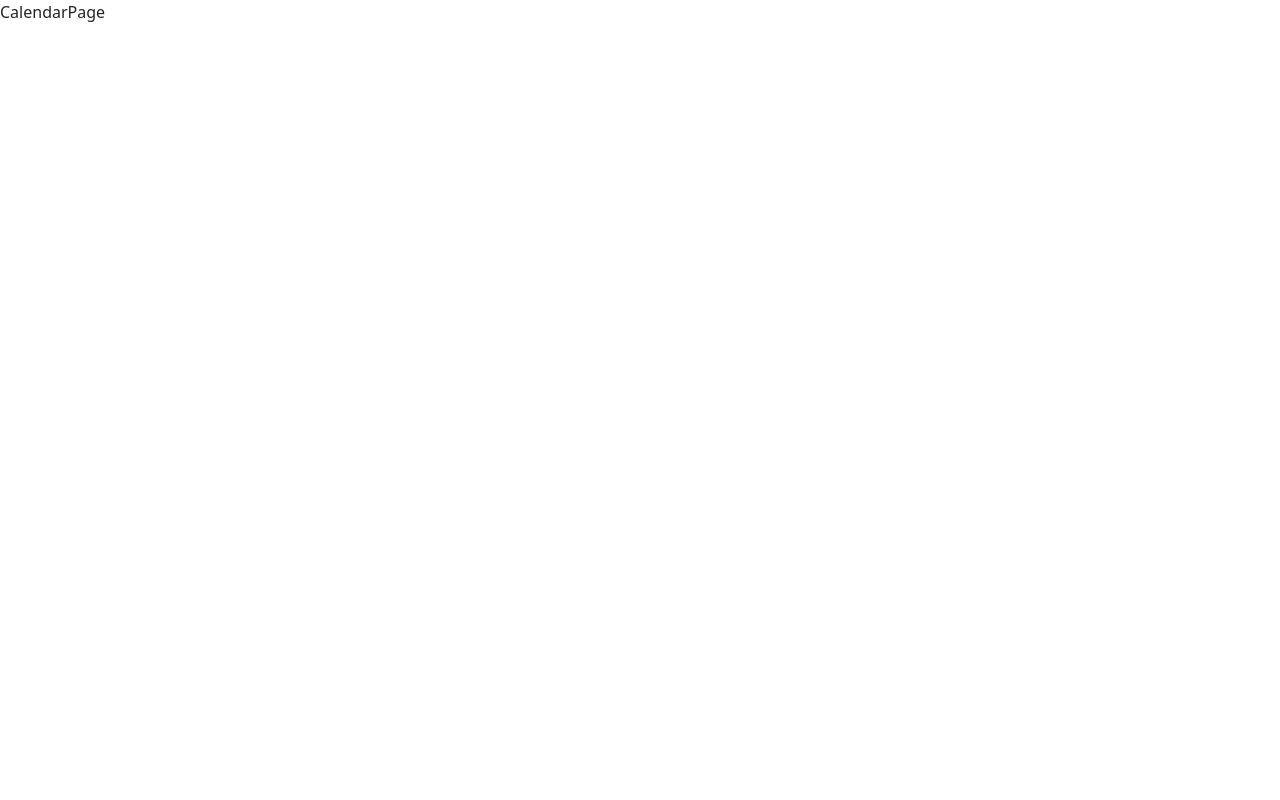
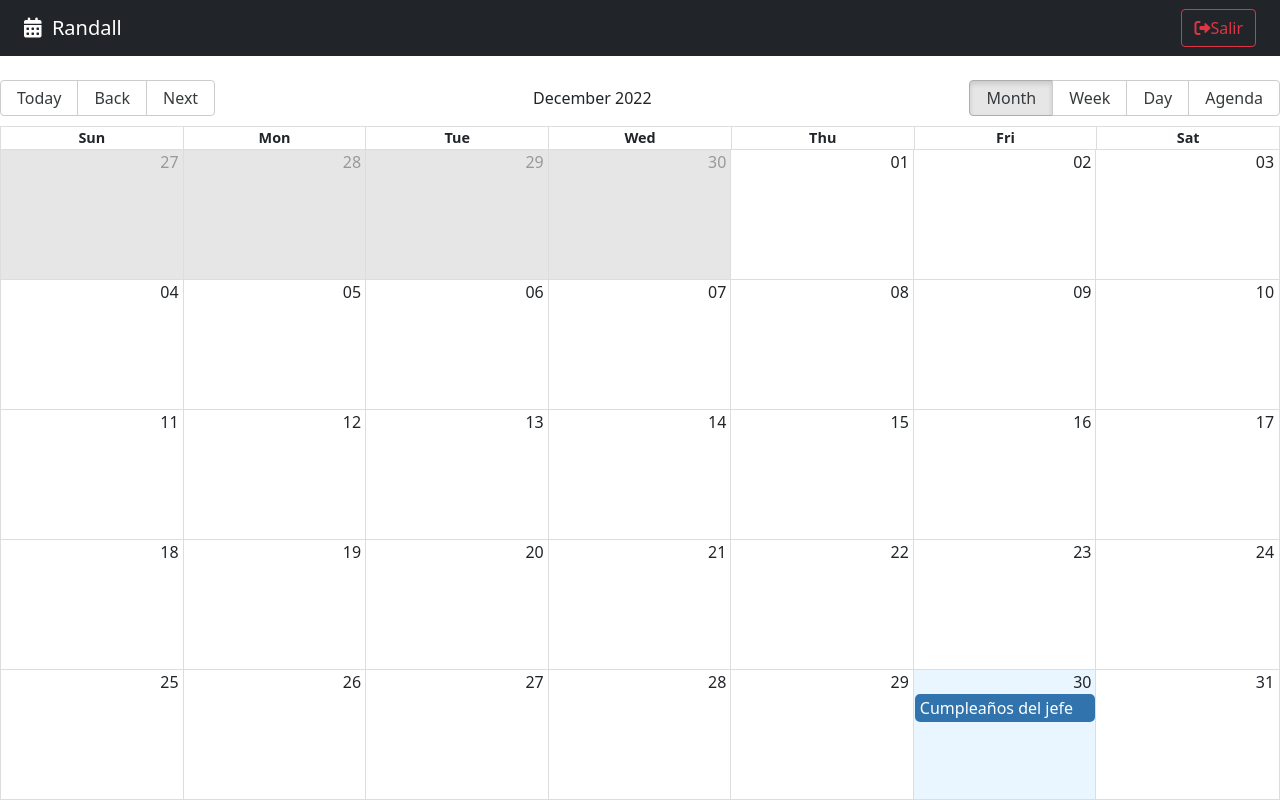
Before and after one commit to iRaxcoder/My-calendar-client, a React (Vite) app: page / in a window 1280 px wide. Built offline with nearby package versions, Linux system fonts and the light colour scheme.

Commit message:
feat: add react-calendar components

```diff
--- a/index.html
+++ b/index.html
@@ -6,6 +6,7 @@
     <meta name="viewport" content="width=device-width, initial-scale=1.0" />
     <title>My calendar</title>
     <link href="https://cdn.jsdelivr.net/npm/bootstrap@5.0.2/dist/css/bootstrap.min.css" rel="stylesheet" integrity="sha384-EVSTQN3/azprG1Anm3QDgpJLIm9Nao0Yz1ztcQTwFspd3yD65VohhpuuCOmLASjC" crossorigin="anonymous">
+    <link rel="stylesheet" href="https://cdnjs.cloudflare.com/ajax/libs/font-awesome/6.2.1/css/all.min.css" integrity="sha512-MV7K8+y+gLIBoVD59lQIYicR65iaqukzvf/nwasF0nqhPay5w/9lJmVM2hMDcnK1OnMGCdVK+iQrJ7lzPJQd1w==" crossorigin="anonymous" referrerpolicy="no-referrer" />
   </head>
   <body>
     <div id="root"></div>
--- a/package.json
+++ b/package.json
@@ -9,7 +9,9 @@
     "preview": "vite preview"
   },
   "dependencies": {
+    "date-fns": "2.29.3",
     "react": "18.2.0",
+    "react-big-calendar": "1.5.2",
     "react-dom": "18.2.0",
     "react-router-dom": "6.6.1"
   },
--- /dev/null
+++ b/src/auth/pages/LoginPage.css
@@ -0,0 +1,50 @@
+.login-container{
+    margin-top: 15%;
+}
+.login-form-1{
+    border-radius: 5px;
+    box-shadow: 0 5px 8px 0 rgba(0, 0, 0, 0.2), 0 9px 26px 0 rgba(0, 0, 0, 0.19);
+    padding: 5%;
+}
+.login-form-1 h3{
+    text-align: center;
+    color: #333;
+}
+.login-form-2{
+    border-radius: 5px;
+    box-shadow: 0 5px 8px 0 rgba(0, 0, 0, 0.2), 0 9px 26px 0 rgba(0, 0, 0, 0.19);
+    padding: 5%;
+    background: #0062cc;
+}
+.login-form-2 h3{
+    text-align: center;
+    color: #fff;
+}
+.login-container form{
+    padding: 10%;
+}
+.btnSubmit
+{
+    border-radius: 1rem;
+    padding: 1.5%;
+    border: none;
+    cursor: pointer;
+}
+.login-form-1 .btnSubmit{
+    color: #fff;
+    background-color: #0062cc;
+}
+.login-form-2 .btnSubmit{
+    background-color: #fff;
+    color: #0062cc;
+}
+.login-form-2 .ForgetPwd{
+    color: #fff;
+    font-weight: 600;
+    text-decoration: none;
+}
+.login-form-1 .ForgetPwd{
+    color: #0062cc;
+    font-weight: 600;
+    text-decoration: none;
+}
--- a/src/auth/pages/LoginPage.jsx
+++ b/src/auth/pages/LoginPage.jsx
@@ -1,3 +1,70 @@
+import "./loginPage.css";
+
 export const LoginPage = () => {
-  return <div>LoginPage</div>;
+  return (
+    <div className="container login-container">
+      <div className="row">
+        <div className="col-md-6 login-form-1">
+          <h3>Ingreso</h3>
+          <form>
+            <div className="form-group mb-2">
+              <input
+                type="text"
+                className="form-control"
+                placeholder="Correo"
+              />
+            </div>
+            <div className="form-group mb-2">
+              <input
+                type="password"
+                className="form-control"
+                placeholder="Contraseña"
+              />
+            </div>
+            <div className="form-group mb-2">
+              <input type="submit" className="btnSubmit" value="Login" />
+            </div>
+          </form>
+        </div>
+        <div className="col-md-6 login-form-2">
+          <h3>Registro</h3>
+          <form>
+            <div className="form-group mb-2">
+              <input
+                type="text"
+                className="form-control"
+                placeholder="Nombre"
+              />
+            </div>
+            <div className="form-group mb-2">
+              <input
+                type="email"
+                className="form-control"
+                placeholder="Correo"
+              />
+            </div>
+            <div className="form-group mb-2">
+              <input
+                type="password"
+                className="form-control"
+                placeholder="Contraseña"
+              />
+            </div>
+
+            <div className="form-group mb-2">
+              <input
+                type="password"
+                className="form-control"
+                placeholder="Repita la contraseña"
+              />
+            </div>
+
+            <div className="form-group mb-2">
+              <input type="submit" className="btnSubmit" value="Crear cuenta" />
+            </div>
+          </form>
+        </div>
+      </div>
+    </div>
+  );
 };
--- /dev/null
+++ b/src/calendar/components/Navbar.jsx
@@ -0,0 +1,15 @@
+export const Navbar = () => {
+  return (
+    <div className="navbar navbar-dark bg-dark mb-4 px-4">
+      <span className="navbar-brand">
+        <i className="fas fa-calendar-alt"></i>
+        &nbsp; Randall
+      </span>
+
+      <button className="btn btn-outline-danger">
+        <i className="fas fa-sign-out-alt"></i>
+        <span>Salir</span>
+      </button>
+    </div>
+  );
+};
--- a/src/calendar/index.js
+++ b/src/calendar/index.js
@@ -1 +1,2 @@
 export * from "./pages/CalendarPage";
+export * from "./components/Navbar";
--- a/src/calendar/pages/CalendarPage.jsx
+++ b/src/calendar/pages/CalendarPage.jsx
@@ -1,3 +1,46 @@
+import { Navbar } from "../";
+import { Calendar, dateFnsLocalizer } from "react-big-calendar";
+import "react-big-calendar/lib/css/react-big-calendar.css";
+import enUS from "date-fns/locale/en-US";
+import { addHours, parse, startOfWeek, getDay, format } from "date-fns";
+
+const locales = {
+  "en-US": enUS,
+};
+
+const localizer = dateFnsLocalizer({
+  format,
+  parse,
+  startOfWeek,
+  getDay,
+  locales,
+});
+
+const events = [
+  {
+    title: "Cumpleaños del jefe",
+    notes: "Comprar el pastel",
+    start: new Date(),
+    end: addHours(new Date(), 2),
+    bgColor: "#fafafa",
+    user: {
+      _id: "123",
+      name: "Randall",
+    },
+  },
+];
+
 export const CalendarPage = () => {
-  return <div>CalendarPage</div>;
+  return (
+    <>
+      <Navbar />
+      <Calendar
+        localizer={localizer}
+        events={events}
+        startAccessor="start"
+        endAccessor="end"
+        style={{ height: "calc(100vh - 80px)" }}
+      />
+    </>
+  );
 };
--- a/src/router/AppRouter.jsx
+++ b/src/router/AppRouter.jsx
@@ -1,14 +1,17 @@
-import { Route, Routes } from "react-router-dom";
+import { Navigate, Route, Routes } from "react-router-dom";
 import { LoginPage } from "../auth";
 import { CalendarPage } from "../calendar";
 export const AppRouter = () => {
-  const authStatus = "not-authenticated";
+  const authStatus = "authenticated";
   return (
     <>
       <Routes>
-        {/*   (authStatus==='not-authenticated') */}
-        <Route path="/auth/*" element={<LoginPage />} />
-        <Route path="/*" element={<CalendarPage />} />
+        {authStatus === "not-authenticated" ? (
+          <Route path="/auth/*" element={<LoginPage />} />
+        ) : (
+          <Route path="/*" element={<CalendarPage />} />
+        )}
+        <Route path="/*" element={<Navigate to={"/auth/login"} />} />
       </Routes>
     </>
   );
```
Also changed, not shown: 1 other file (tests, documents, lock files or other folders).
